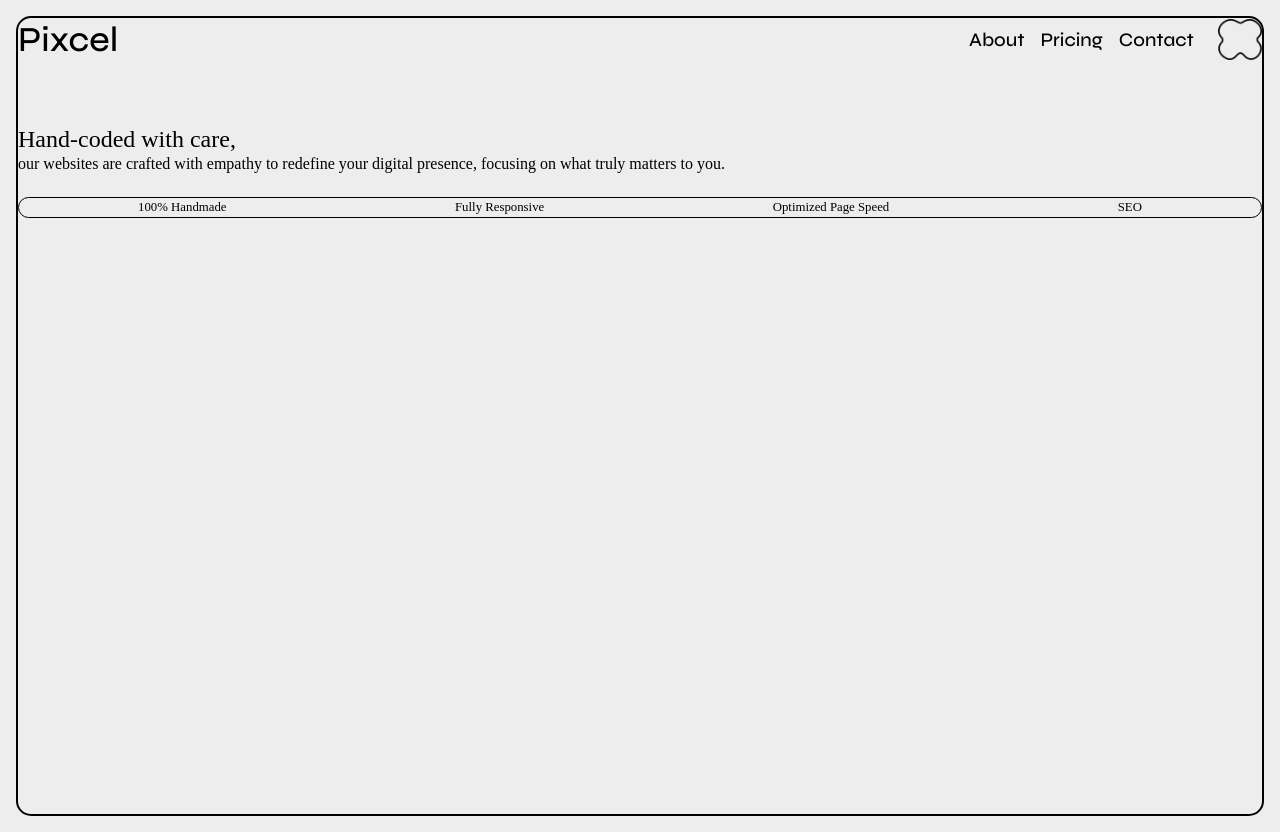
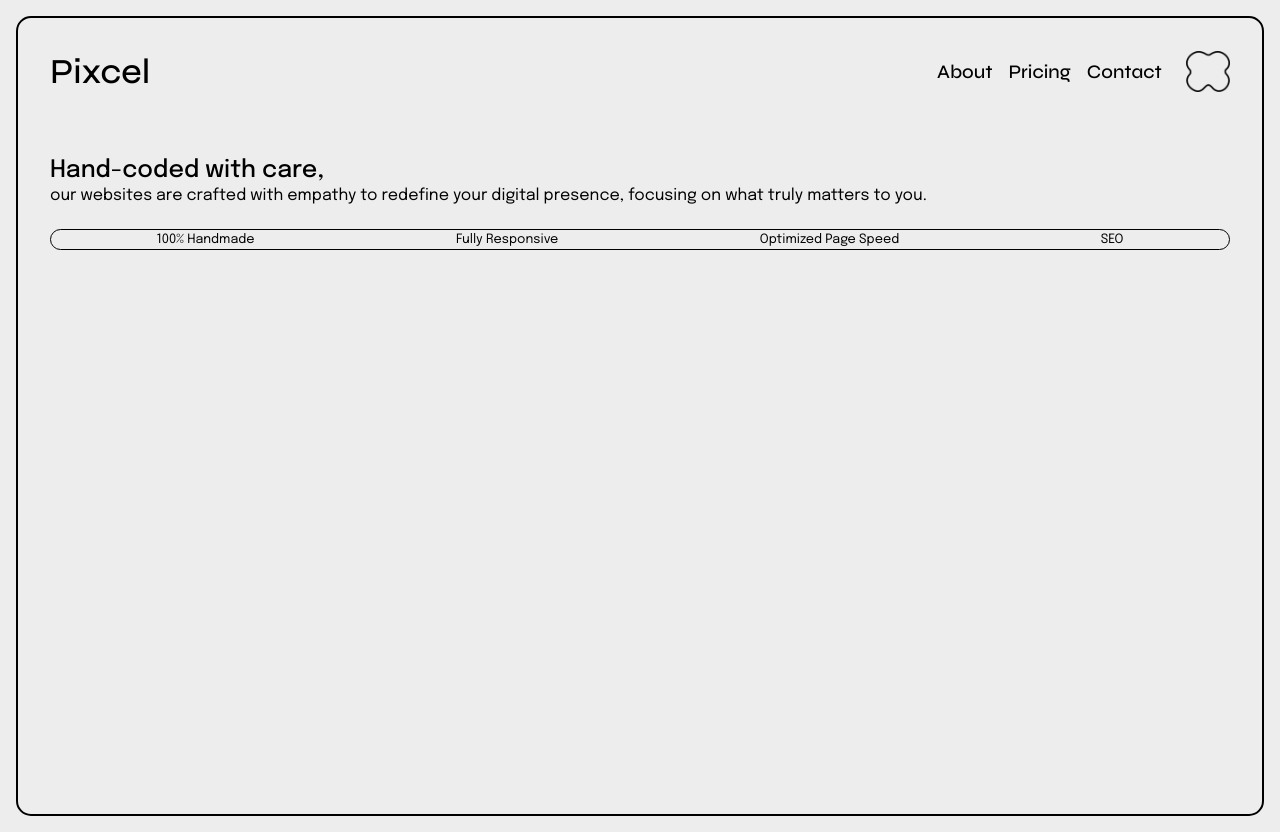
Before and after one commit to cel004/pixcel, a React (Vite) app: page / in a window 1280 px wide. Built offline with nearby package versions, Linux system fonts and the light colour scheme.

Commit message:
Format layout

```diff
--- a/src/index.css
+++ b/src/index.css
@@ -2,6 +2,7 @@
   background-color: #EDEDED;
   -ms-overflow-style: none;
   scrollbar-width: none;
+  font-family: "Epilogue", sans-serif;
 }
 
 -webkit-scrollbar {
@@ -14,6 +15,7 @@
   border-radius: 15px;
   height: 100vh;
   margin: 2vh 1vh 2vh 1vh;
+  padding: 2rem;
 }
 
 .epilogue-title {
--- a/src/main.jsx
+++ b/src/main.jsx
@@ -7,6 +7,7 @@ createRoot(document.getElementById('root')).render(
   <StrictMode>
     <style>
       @import url('https://fonts.googleapis.com/css2?family=Epilogue:ital,wght@0,100..900;1,100..900&family=Syne:wght@400..800&display=swap');
+
     </style>
     <div className="container">
       <Header />
```
